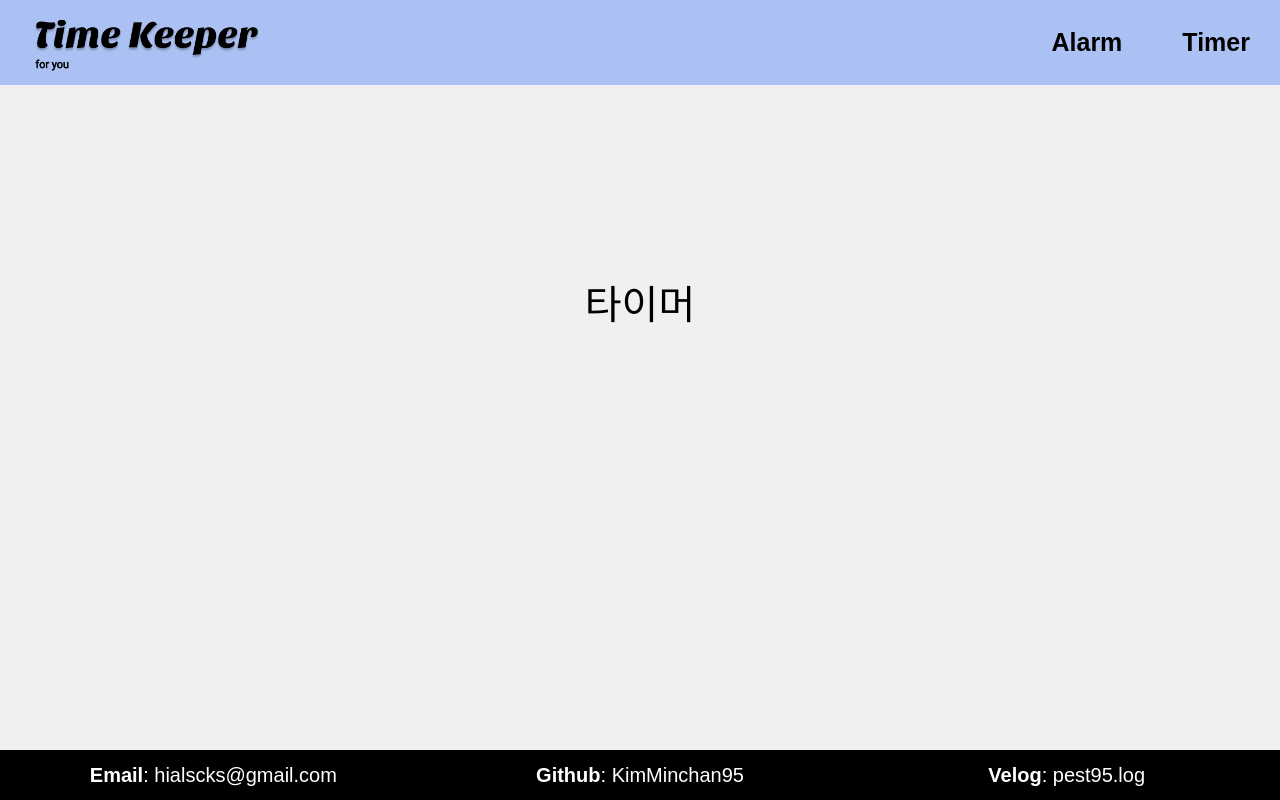
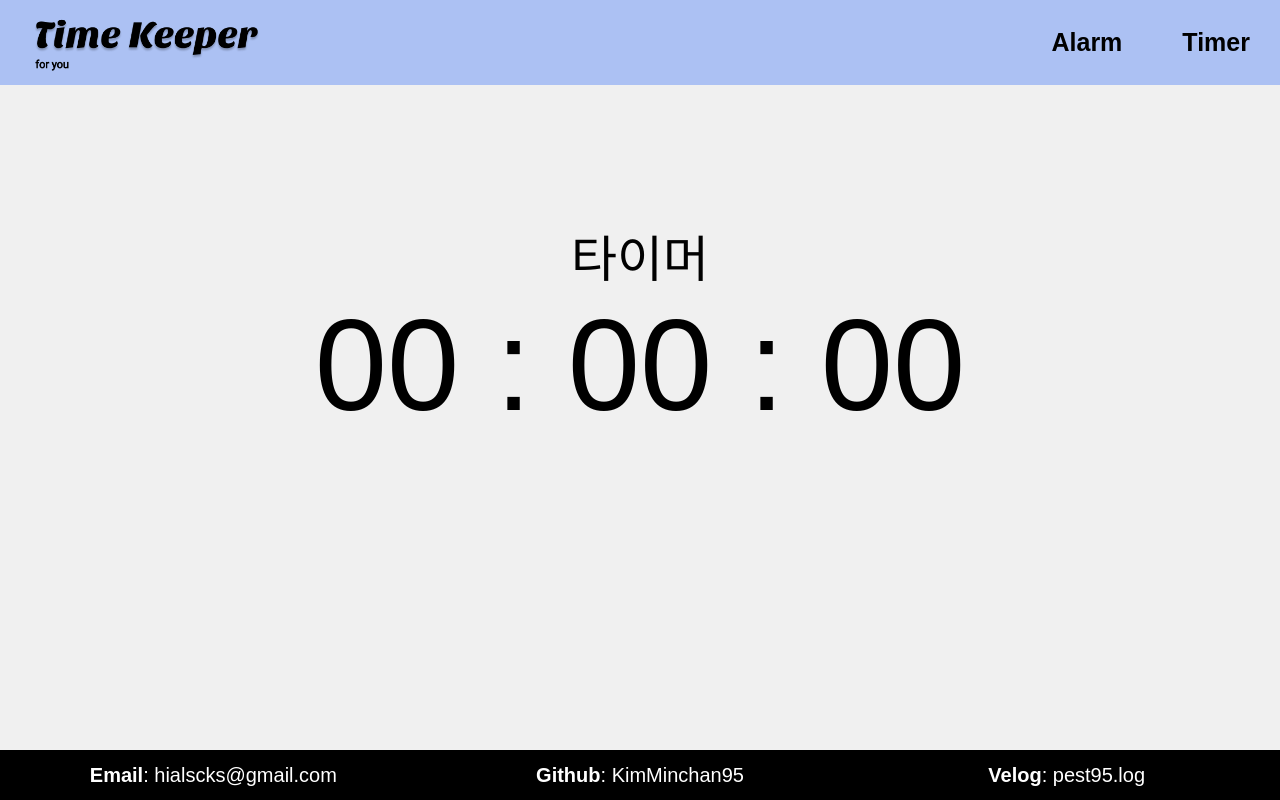
Before and after one commit to KimMinchan95/TimeKeeper, a React (Create React App) app in the folder practice/: page /timer in a window 1280 px wide. Built offline with nearby package versions, Linux system fonts and the light colour scheme.

Commit message:
update: Timer.js

```diff
--- /dev/null
+++ b/practice/src/components/timer_components/TimerMain.js
@@ -0,0 +1,55 @@
+import { useState, useEffect } from 'react';
+import styled from 'styled-components';
+
+const TimerMainContainer = styled.main`
+  height: 35vh;
+`;
+
+const TimerClock = styled.section`
+  padding-top: 15px;
+  text-align: center;
+  font-size: 130px;
+  @media screen and (max-width: 1024px) {
+    font-size: 13vw;
+  }
+`;
+
+const TimerMain = () => {
+  const [hour, setHour] = useState(0);
+  const [minute, setMinute] = useState(0);
+  const [second, setSecond] = useState(0);
+
+  useEffect(() => {
+    const timer = setInterval(() => {
+      if (parseInt(second) > 0) {
+        setSecond(parseInt(second) - 1);
+      }
+      if (parseInt(second) === 0) {
+        if (parseInt(minute) > 0) {
+          setMinute(parseInt(minute) - 1);
+          setSecond(59);
+        } else {
+          clearInterval(timer);
+        }
+      }
+      if (parseInt(minute) === 0) {
+        if (parseInt(hour) > 0) {
+          setHour(parseInt(hour) - 1);
+          setMinute(59);
+          setSecond(59);
+        }
+      }
+    }, 1000);
+    return () => clearInterval(timer);
+  }, [hour, minute, second])
+
+  return (
+    <TimerMainContainer>
+      <TimerClock>
+        {hour > 9 ? hour : `0${hour}`} : {minute > 9 ? minute : `0${minute}`} : {second > 9 ? second : `0${second}`}
+      </TimerClock>
+    </TimerMainContainer>
+  );
+};
+
+export default TimerMain;
--- a/practice/src/components/timer_components/TimerTitle.js
+++ b/practice/src/components/timer_components/TimerTitle.js
@@ -2,10 +2,10 @@ import styled from 'styled-components';
 
 const TimerTitleContainer = styled.main`
   display: table-cell;
-  height: 30vh;
+  height: 25vh;
   width: 100vw;
   text-align: center;
-  font-size: 40px;
+  font-size: 50px;
   vertical-align: bottom;
 `;
 
--- a/practice/src/pages/Timer.js
+++ b/practice/src/pages/Timer.js
@@ -1,9 +1,11 @@
 import TimerTitle from '../components/timer_components/TimerTitle';
+import TimerMain from '../components/timer_components/TimerMain';
 
 const Timer = () => {
   return (
     <>
       <TimerTitle />
+      <TimerMain />
     </>
   );
 };
```
Also changed, not shown: 1 other file (tests, documents, lock files or other folders).
